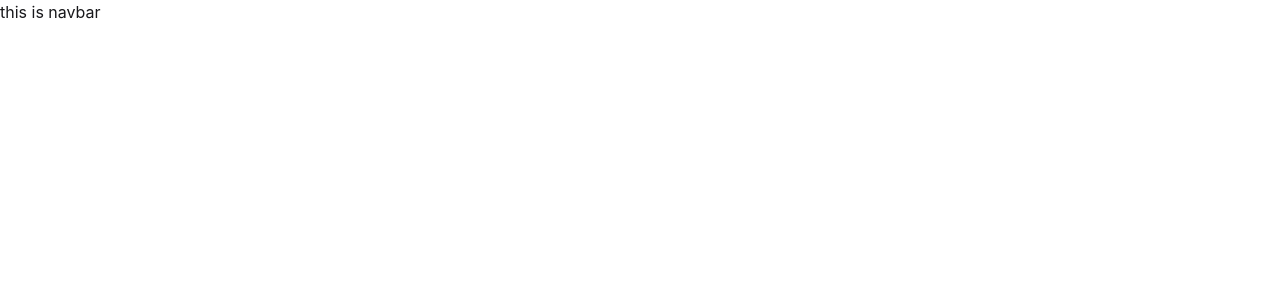
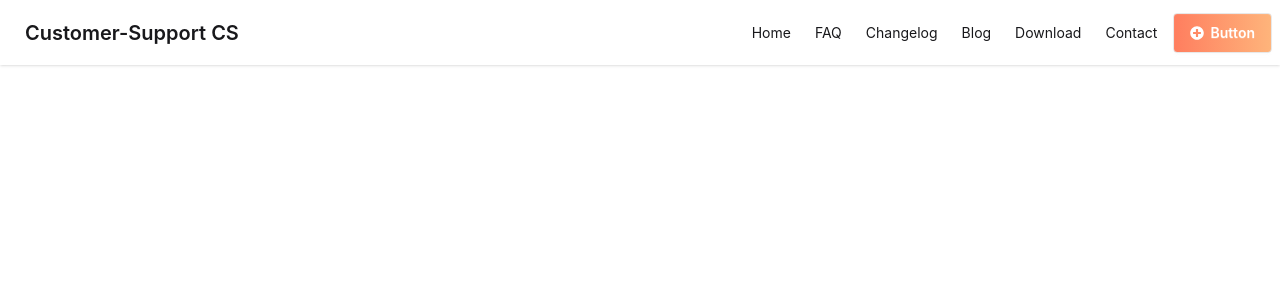
Before and after one commit to abdullahMsiam/customer-support-client, a React (Vite) app: page / in a window 1280 px wide. Shown: the top 300 px of the page. Built offline with nearby package versions, Linux system fonts and the light colour scheme.

Commit message:
navbar added

```diff
--- a/package.json
+++ b/package.json
@@ -10,9 +10,12 @@
     "preview": "vite preview"
   },
   "dependencies": {
+    "@fortawesome/fontawesome-svg-core": "^7.2.0",
+    "@fortawesome/react-fontawesome": "^3.2.0",
     "@tailwindcss/vite": "^4.2.2",
     "react": "^19.2.4",
     "react-dom": "^19.2.4",
+    "react-icons": "^5.6.0",
     "tailwindcss": "^4.2.2"
   },
   "devDependencies": {
--- a/src/App.css
+++ b/src/App.css
@@ -1,2 +1,8 @@
 @import "tailwindcss";
 @plugin "daisyui";
+
+/* button gradient bg */
+.btn-gradient {
+  background-image: linear-gradient(to right, #ff7e5f, #feb47b);
+  color: white;
+}
--- a/src/components/navbar/Navbar.jsx
+++ b/src/components/navbar/Navbar.jsx
@@ -1,9 +1,47 @@
 import React from 'react';
+import { FaPlusCircle } from "react-icons/fa";
 
 const Navbar = () => {
+
+    const menuItems = (
+        <>
+            <li><a to="/">Home</a></li>
+            <li><a to="/">FAQ</a></li>
+            <li><a to="/">Changelog</a></li>
+            <li><a to="/">Blog</a></li>
+            <li><a to="/">Download</a></li>
+            <li><a to="/">Contact</a></li>
+
+        </>
+    );
     return (
         <div>
-            this is navbar
+            <div className="navbar shadow-sm">
+                <div className="navbar-start">
+                    <div className="dropdown">
+                        <div tabIndex={0} role="button" className="btn btn-ghost lg:hidden">
+                            <svg xmlns="http://www.w3.org/2000/svg" className="h-5 w-5" fill="none" viewBox="0 0 24 24" stroke="currentColor"> <path strokeLinecap="round" strokeLinejoin="round" strokeWidth="2" d="M4 6h16M4 12h8m-8 6h16" /> </svg>
+                        </div>
+                        <ul
+                            tabIndex="-1"
+                            className="menu menu-sm dropdown-content  rounded-box z-1 mt-3 w-52 p-2 shadow">
+                            {/*  */}
+                            {menuItems}
+
+                        </ul>
+                    </div>
+                    <a className="btn btn-ghost text-xl">Customer-Support CS</a>
+                </div>
+                <div className="navbar-end hidden lg:flex">
+                    <ul className="menu menu-horizontal px-1">
+                        {/*  */}
+                        {menuItems}
+                    </ul>
+                </div>
+                <div className="navbar-end md:w-1/12 flex">
+                    <a className="btn btn-gradient"><FaPlusCircle /> Button</a>
+                </div>
+            </div>
         </div>
     );
 };
```
Also changed, not shown: 1 other file (tests, documents, lock files or other folders).
